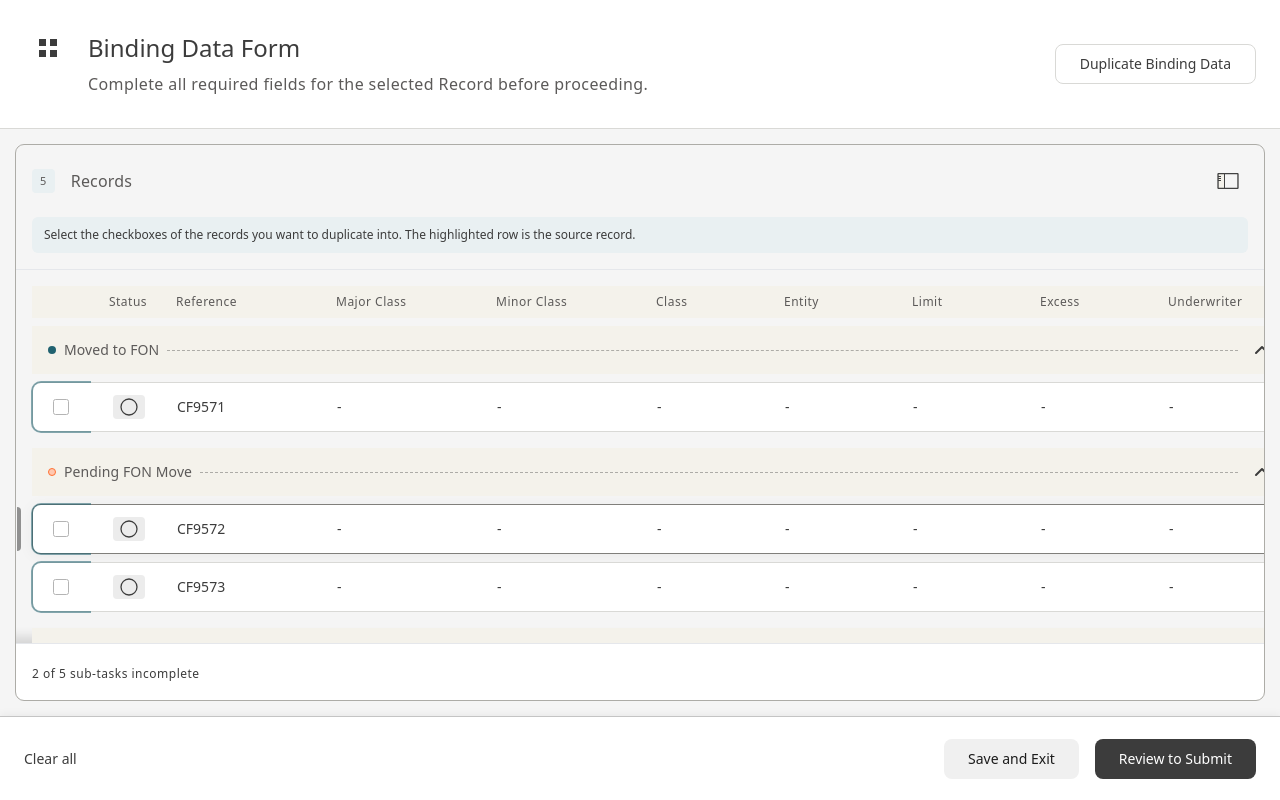
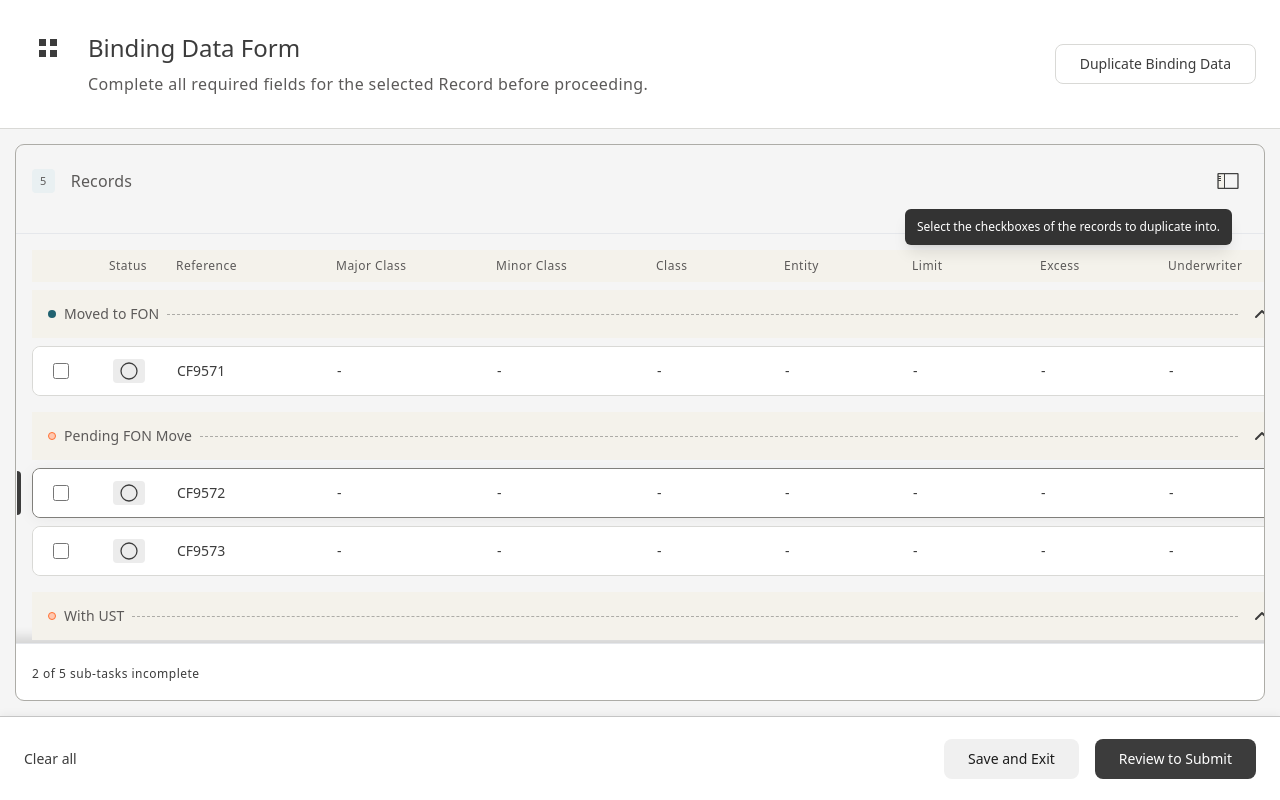
Before and after one commit to KN-MKL/Markel, a React (Create React App) app: page / in a window 1280 px wide. Both pictures are taken after a click on the button "Duplicate Binding Data". Built offline with nearby package versions, Linux system fonts and the light colour scheme.

Commit message:
UX: replace inline hint with floating tooltip overlay; remove green/pulsing highlight on record checkbox column

```diff
--- a/src/components/Sidebar.js
+++ b/src/components/Sidebar.js
@@ -37,7 +37,7 @@ const RightChevronIcon = () => (
 );
 
 // --- Record Item ---
-const RecordItem = ({ item, active, onRecordClick, isExpanded, showStickyShadow, highlightCheckbox }) => {
+const RecordItem = ({ item, active, onRecordClick, isExpanded, showStickyShadow }) => {
   const { id, ref: reference, code, type, suffix, majorClass, minorClass, class: klass, entity, limit, excess, underwriter } = item;
 
   if (isExpanded) {
@@ -52,7 +52,7 @@ const RecordItem = ({ item, active, onRecordClick, isExpanded, showStickyShadow,
           tabIndex={0}
         >
           {/* Sticky Checkbox Column */}
-          <div className={`sticky left-0 flex-shrink-0 w-14 flex items-center justify-center p-4 bg-white rounded-l-lg z-10 relative ${highlightCheckbox ? 'ring-2 ring-[#216270] ring-offset-0 animate-pulse' : ''}`}>
+          <div className={`sticky left-0 flex-shrink-0 w-14 flex items-center justify-center p-4 bg-white rounded-l-lg z-10 relative`}>
             {active && (
               <div className="absolute left-[-16px] top-1/2 -translate-y-1/2 w-1 h-11 bg-[#3C3C3C] rounded-r-lg z-30 pointer-events-none" />
             )}
@@ -147,7 +147,7 @@ const ExpandedHeader = ({ showStickyShadow }) => (
 
 // (Legacy ExpandedRecordRow removed; unified in RecordItem)
 
-const RecordGroup = ({ title, color, isPending, items, activeRecordId, onRecordClick, isExpanded, showStickyShadow, highlightCheckbox }) => {
+const RecordGroup = ({ title, color, isPending, items, activeRecordId, onRecordClick, isExpanded, showStickyShadow }) => {
   const [isOpen, setIsOpen] = React.useState(true);
   return (
     <div>
@@ -173,7 +173,6 @@ const RecordGroup = ({ title, color, isPending, items, activeRecordId, onRecordC
               onRecordClick={onRecordClick}
               isExpanded={isExpanded}
               showStickyShadow={showStickyShadow}
-              highlightCheckbox={highlightCheckbox}
             />
                     ))}
                 </div>
@@ -257,9 +256,14 @@ const Sidebar = ({ activeRecord, setActiveRecord, recordData, className = '', ex
             <span className="flex-1 text-[#5C5A59] text-base font-medium leading-6 tracking-[0.15px]">Records</span>
             <button onClick={() => setIsExpanded(!isExpanded)} className="p-2 rounded-full hover:bg-gray-100"><ToggleExpandIcon /></button>
                         </div>
+            {/* Floating tooltip when duplication flow starts */}
             {showDupHint && (
-              <div className="w-full rounded-md bg-[#E9F0F2] text-[#3C3C3C] text-xs leading-5 px-3 py-2">
-                Select the checkboxes of the records you want to duplicate into. The highlighted row is the source record.
+              <div className="relative w-full">
+                <div className="pointer-events-none absolute -top-2 right-4 z-30">
+                  <div className="rounded-md bg-[#333] text-white text-xs leading-5 px-3 py-2 shadow-lg">
+                    Select the checkboxes of the records to duplicate into.
+                  </div>
+                </div>
               </div>
             )}
                     </div>
```
Also changed, not shown: 1 other file (tests, documents, lock files or other folders).
